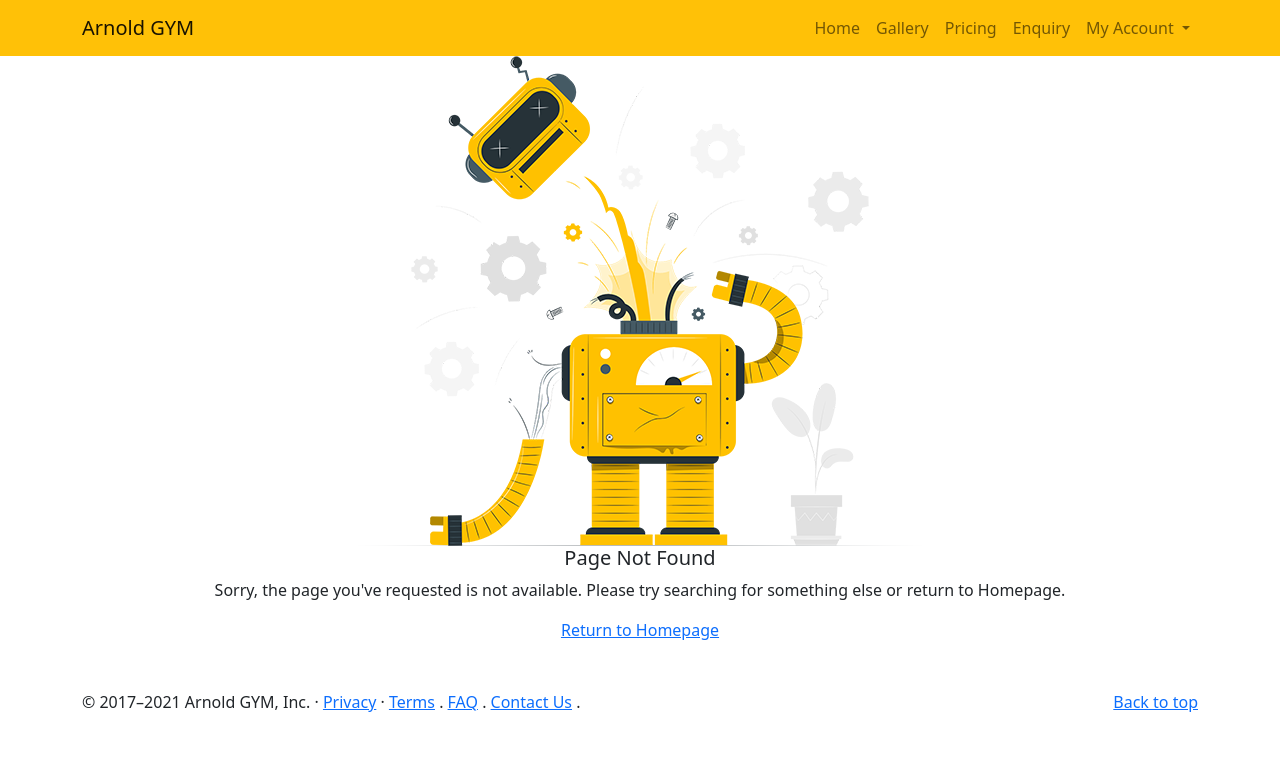
After one commit to Birajpoudel/Gymmgmtsys, a Django app: page /404 in a window 1280 px wide. The commit adds this page. Shown: the top 777 px of the page. Run offline with Django 4.2, Linux system fonts and the light colour scheme; some libraries are stand-ins or nearby versions.

Commit message:
login and logout

```diff
--- a/GymMgmtSys/settings.py
+++ b/GymMgmtSys/settings.py
@@ -132,6 +132,8 @@ MEDIA_ROOT = os.path.join(BASE_DIR, 'media')
 STATICFILES_DIRS = [
     BASE_DIR / "static"
 ]
+LOGIN_REDIRECT_URL="/"
+LOGOUT_REDIRECT_URL="/"
 
 # Default primary key field type
 # https://docs.djangoproject.com/en/4.0/ref/settings/#default-auto-field
--- a/GymMgmtSys/urls.py
+++ b/GymMgmtSys/urls.py
@@ -17,6 +17,7 @@ from django.urls import path
 from django.conf import settings
 from django.conf.urls.static import static
 from .import views
+from django.urls import path,include
 
 urlpatterns = [
     path('admin/', admin.site.urls),
@@ -28,6 +29,12 @@ urlpatterns = [
     path('pagedetail/<int:id>', views.page_detail, name='pagedetail'),
     path('gallery', views.gallery, name='gallery'),
     path('gallery_detail/<int:id>', views.gallery_detail, name='gallery_detail'),
+    path('accounts/', include('django.contrib.auth.urls')),
+
+    path('login',views.DO_LOGIN,name='login'),
+    path('404',views.Error404,name='404')
+
+
 
 
 
--- a/GymMgmtSys/views.py
+++ b/GymMgmtSys/views.py
@@ -1,4 +1,4 @@
-from django.shortcuts import  render
+from django.shortcuts import  render,redirect
 from app import models
 from app import forms
 
@@ -46,3 +46,24 @@ def PRICING(request):
     dfeatures = models.SubPlanFeature.objects.distinct('title')
 
     return render (request,'pricing.html',{'plans':pricing,'dfeatures':dfeatures})
+
+from app.Emailbackend  import EmailBackEnd
+from django.contrib import messages
+from django.contrib.auth import authenticate,login,logout
+def DO_LOGIN(request):
+    if request.method == "POST":
+
+        username = request.POST.get('username')
+        password = request.POST.get('password')
+
+        user = authenticate(request, username=username, password=password)
+        if user != None:
+            login(request, user)
+            return redirect('home')
+        else:
+            messages.error(request, 'Email and Password Are Invalid !')
+            return redirect('login')
+
+    return render(request,'registration/login.html')
+def Error404(request):
+    return render(request,'404.html')
--- /dev/null
+++ b/templates/404.html
@@ -0,0 +1,27 @@
+{% extends 'base.html' %}
+{% load static %}
+{% block content %}
+
+        <!-- error-area-start -->
+        <div class="error-area pt-80 pb-80">
+            <div class="container">
+                <div class="row">
+                    <div class="col-lg-12">
+                        <div class="error-info text-center">
+                            <div class="error-image text-center mb-50">
+                                <img src="{% static 'imgs/404.png' %}" alt="">
+                            </div>
+                            <div class="error-content">
+                                <h5>Page Not Found</h5>
+                                <p>Sorry, the page you've requested is not available. Please try searching for something else or return to Homepage.</p>
+                                <div class="error-button">
+                                    <a href={% url 'home' %} class="error-btn">Return to Homepage</a>
+                                </div>
+                            </div>
+                        </div>
+                    </div>
+                </div>
+            </div>
+        </div>
+        <!-- error-area-start -->
+{% endblock %}
--- a/templates/base.html
+++ b/templates/base.html
@@ -17,14 +17,14 @@
     <!-- Header -->
     <nav class="navbar navbar-expand-lg navbar-light bg-warning">
 	  <div class="container">
-	    <a class="navbar-brand" href="./">Arnold GYM</a>
+	    <a class="navbar-brand" href="/">Arnold GYM</a>
 	    <button class="navbar-toggler" type="button" data-bs-toggle="collapse" data-bs-target="#navbarNav" aria-controls="navbarNav" aria-expanded="false" aria-label="Toggle navigation">
 	      <span class="navbar-toggler-icon"></span>
 	    </button>
 	    <div class="collapse navbar-collapse" id="navbarNav">
 	      <ul class="navbar-nav ms-auto">
 	        <li class="nav-item">
-	          <a class="nav-link" aria-current="page" href="./">Home</a>
+	          <a class="nav-link" aria-current="page" href="/">Home</a>
 	        </li>
 	        <li class="nav-item">
 	          <a class="nav-link" aria-current="page" href="{% url 'gallery' %}">Gallery</a>
@@ -33,18 +33,22 @@
 	          <a class="nav-link" href="{% url 'pricing' %}">Pricing</a>
 	        </li>
 	        <li class="nav-item">
-	          <a class="nav-link btn btn-sm btn-dark text-white" href="{% url 'enquiry' %}">Enquiry</a>
+	          <a class="nav-link " href="{% url 'enquiry' %}">Enquiry</a>
 	        </li>
 	        <li class="nav-item dropdown">
 	          <a class="nav-link dropdown-toggle" href="#" id="navbarScrollingDropdown" role="button" data-bs-toggle="dropdown" aria-expanded="false">
 	            My Account
 	          </a>
 	          <ul class="dropdown-menu" aria-labelledby="navbarScrollingDropdown">
-	            <li><a class="dropdown-item" href="login">Login</a></li>
-	            <li><hr class="dropdown-divider"></li>
+				  {% if  not user.is_authenticated %}
+	            <li><a class="dropdown-item" href="{% url 'login' %}">Login</a></li>
+				  <li><a class="dropdown-item" href="#">Settings</a></li>
+				  {% else %}
+				  <li><a class="dropdown-item">{{user.username}}</a></li>
 	            <li><a class="dropdown-item" href="#">Profile</a></li>
-	            <li><a class="dropdown-item" href="#">Settings</a></li>
-	            <li><a class="dropdown-item" href="#">Logout</a></li>
+
+	            <li><a class="dropdown-item" href="{% url 'logout' %}">Logout</a></li>
+				  {% endif %}
 	          </ul>
 	        </li>
 	      </ul>
@@ -64,7 +68,7 @@
             <a href="{% url 'pagedetail' 2 %}">Privacy</a> ·
             <a href="{% url 'pagedetail' 3 %}">Terms</a> .
             <a href="{% url 'faq' %}">FAQ</a> .
-			<a href="#">Contact Us</a> .
+			<a href="{% url '404' %}">Contact Us</a> .
         </p>
 	  </footer>
 
--- a/templates/home.html
+++ b/templates/home.html
@@ -11,7 +11,7 @@
 		    <div class="carousel-item {% if forloop.counter == 1%} active {% endif %}">
 		      <img src="{{banner.img.url}}" class="d-block w-100" alt="Slide 1">
 		    </div>
-			  {% endfor %}
+			  {% endfor %}\FRCAZZZZZZz
 
 		  </div>
 		  <button class="carousel-control-prev" type="button" data-bs-target="#carouselExampleControls" data-bs-slide="prev">
--- a/templates/pricing.html
+++ b/templates/pricing.html
@@ -20,7 +20,7 @@
           </div>
           <div class="card-body">
             <h1 class="card-title pricing-card-title">${{plan.price}}<small class="text-muted fw-light">/mo</small></h1>
-            <ul class="list-unstyled mt-3 mb-4">
+            <ul  class="list-unstyled mt-3 mb-4">
               {% for feature in plan.subplanfeature_set.all %}
               <li>{{feature.title}}
               </li>
```
Also changed, not shown: app/Emailbackend.py (added, +15 -0 lines), app/urls.py (added, +10 -0 lines), templates/components/message.html (added, +26 -0 lines), templates/registration/login.html (renamed from templates/login.html, +12 -5 lines), app/forms.py (line endings or trailing spaces), static/imgs/404.png (added).
